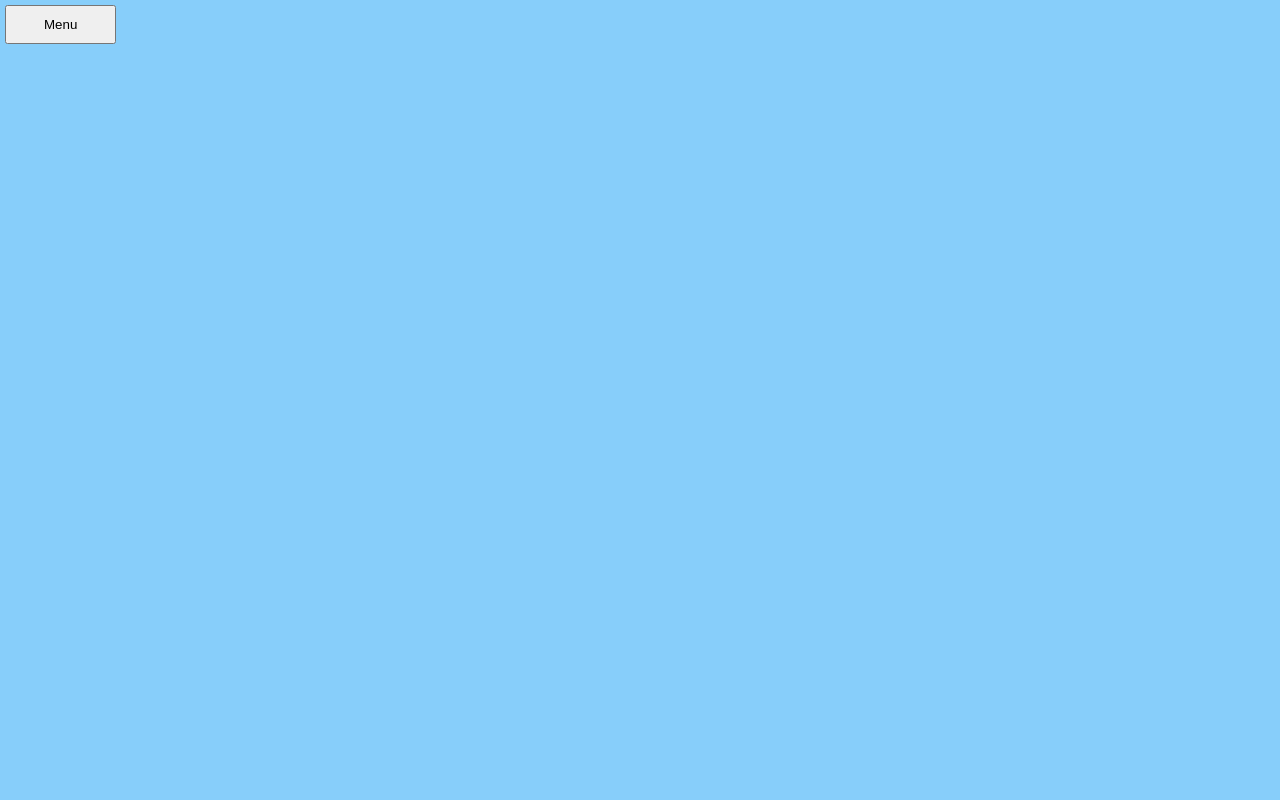
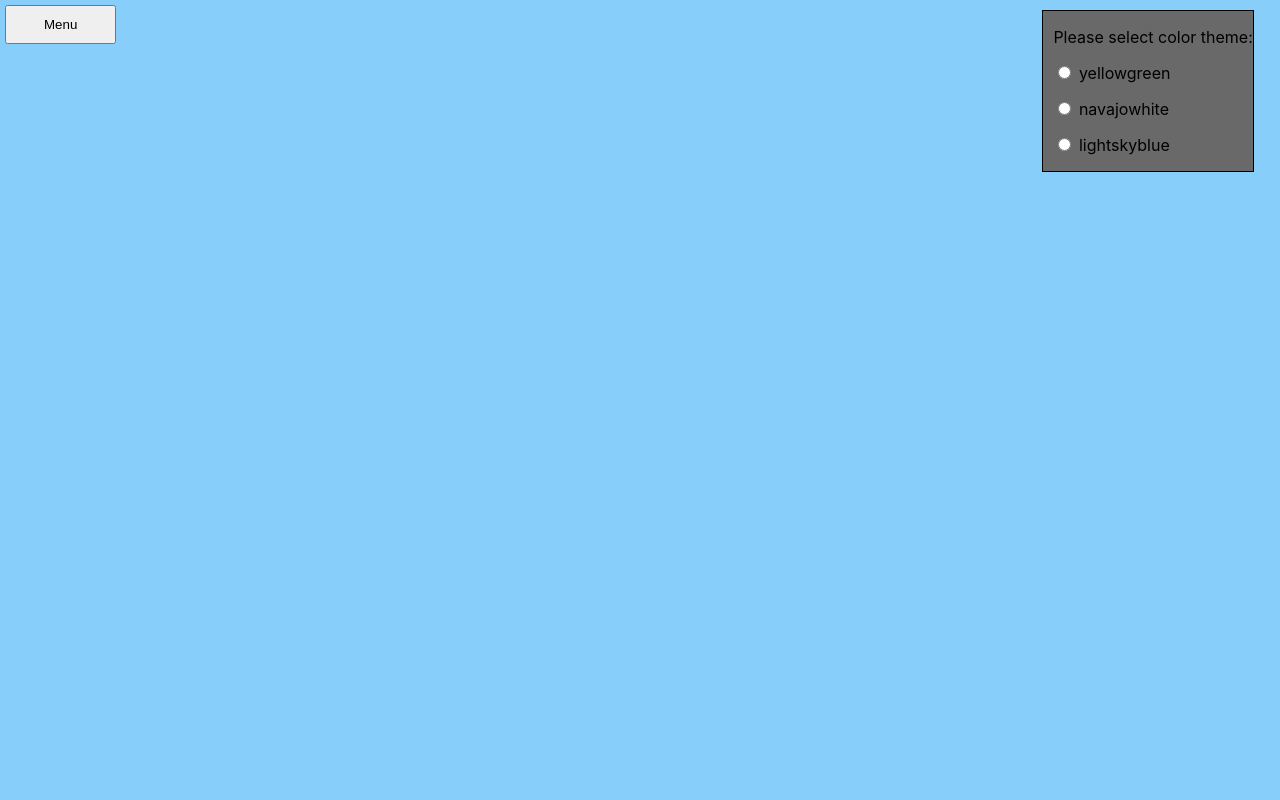
Before and after one commit to IgorYudintsev/DZ-for-Ignat, a React (Create React App) app: page / in a window 1280 px wide. Shown: the top 800 px of the page. Built offline with nearby package versions, Linux system fonts and the light colour scheme.

Commit message:
16.12.2020-colorThemes

```diff
--- a/src/App.css
+++ b/src/App.css
@@ -1,3 +1,15 @@
+.lightskyblue {
+    background-color: lightskyblue;
+}
+
+.navajowhite {
+    background-color: navajowhite;
+}
+
+.yellowgreen {
+    background-color: yellowgreen;
+}
+
 .App {
     min-width: 98vw;
     width: max-content;
@@ -28,6 +40,16 @@
     border: solid black 2px;
     padding: 10px;
     background-color: yellow;
+    width: 200px;
+}
+
+.RadioStylesForBackGround {
+    float: right;
+    margin-top: 10px;
+
+    border: solid black 1px;
+    padding-left: 10px;
+    background-color: dimgray;
     width: 200px;
 }
 
@@ -62,8 +84,10 @@ td {
     left: -30px;
 }
 
-.timerModule {}
-.setPreloader{
+.timerModule {
+}
+
+.setPreloader {
     text-align: center;
     background-color: lightblue;
     margin-bottom: 20px;
--- a/src/App.tsx
+++ b/src/App.tsx
@@ -159,19 +159,38 @@ function App() {
     //for TODOLIST------------selectComponent
     let arraySkills = [
         {
-            value: 1,
-            skills: 'Junior'
+            id: 1,
+            skills: 'Junior',
+            color: '  yellowgreen'
         },
         {
-            value: 2,
-            skills: 'Middle'
+            id: 2,
+            skills: 'Middle',
+            color: '  navajowhite'
         },
         {
-            value: 3,
-            skills: 'Senior'
+            id: 3,
+            skills: 'Senior',
+            color: '  lightskyblue'
         }
     ];
-    //for STATEreducer
+
+    let [color, setColor] = useState('lightskyblue');
+    const arraySkillsFoo = (id: number) => {
+        console.log(id);
+        if (id == 1) {
+            setColor('  yellowgreen')
+        }
+        if (id == 2) {
+            setColor('  navajowhite')
+        }
+        if (id == 3) {
+            setColor('  lightskyblue')
+        }
+
+    }
+
+    //for STATEreducer----------------------
     const startState: Array<StateType> = [
         {id: v1(), name: "Igor", age: 41},
         {id: v1(), name: "Olga", age: 39},
@@ -183,17 +202,30 @@ function App() {
     const SortAGEAC = {type: 'AGESORT', payload: 18}
 
     return (
-        <div>
+        <div className={color}>
             <div className="App">
                 <BrowserRouter>
+                    <div className={'RadioStylesForBackGround'}>
+                        <Radio
+                            arraySkills={arraySkills}
+                            title={'Please select color theme: '}
+                            arraySkillsFoo={arraySkillsFoo}
+                            setColor={true}
+                        />
+                    </div>
                     <Menu callBack={() => MenuFoo(!opacity)} opacity={opacity}/>
-                    <Route path={'/monday'} render={() => <Telegram
-                        name='Sasha'
-                        surName='Yudintsev'
-                        arQualities={filteredarQualities}
-                        Delete={Delete}
-                        changeFilter={changeFilter}
-                    />}/>
+                    <Route path={'/monday'} render={() =>
+                        <div className={'general'}>
+                            <Telegram
+                                name='Sasha'
+                                surName='Yudintsev'
+                                arQualities={filteredarQualities}
+                                Delete={Delete}
+                                changeFilter={changeFilter}
+                            />
+                        </div>
+                    }
+                    />
 
                     <Route path={'/tuesday'} render={() => {
                         return (
@@ -231,7 +263,13 @@ function App() {
                                 </div>}
                                 {!loading && show && <div className={'leftSide'}>
                                     <div className={'SelectStyles'}><Select arraySkills={arraySkills}/></div>
-                                    <div className={'RadioStyles'}><Radio arraySkills={arraySkills}/></div>
+                                    <div className={'RadioStyles'}>
+                                        <Radio
+                                            arraySkills={arraySkills}
+                                            title={'Please select your SKILL: '}
+                                            arraySkillsFoo={arraySkillsFoo}
+                                        />
+                                    </div>
                                     <div className={'ArrayState'}><ArrayState
                                         state={startState}
                                         SortUpValueForAction={SortUpValueForAction}
@@ -240,7 +278,7 @@ function App() {
                                     /></div>
                                     <div className={'timerModule'}><Timer/></div>
                                 </div>}
-                                <Range  min={200} max={300}/>
+                                <Range min={200} max={300}/>
                                 <RangeDouble min={200} max={1000}/>
                             </div>
                         )
--- a/src/common/Radio.tsx
+++ b/src/common/Radio.tsx
@@ -1,22 +1,26 @@
 import React, {ChangeEvent, useState} from "react";
 
 type RadioType = {
-    arraySkills: Array<{ value: number, skills: string }>
+    arraySkills: Array<{ id: number, skills: string, color?: string }>
+    title: string
+    arraySkillsFoo: (id: number) => void
+    setColor?:boolean
 }
 
 export const Radio = (props: RadioType) => {
-    let [Skill,SetSkill]=useState<string|undefined>('1');
-    const onChangeHandler=(event:ChangeEvent<HTMLInputElement>)=>{
+    let [Skill, SetSkill] = useState<string | undefined>('1');
+    const onChangeHandler = (event: ChangeEvent<HTMLInputElement>) => {
         SetSkill(event.currentTarget.value)
+        props.arraySkillsFoo(Number(event.currentTarget.value));
     }
     return (
         <div>
-            <p>Please select your SKILL:</p>
+            <p>{props.title}</p>
             {props.arraySkills.map(m =>
                 <p>
                     <label>
-                        <input type="radio" name="gender" value={Skill} onChange={onChangeHandler}/>
-                        {m.skills}
+                        <input type="radio" name="gender" value={m.id} onChange={onChangeHandler}/>
+                        {props.setColor?  m.color : m.skills}
                     </label>
                 </p>
             )}
--- a/src/common/Select.tsx
+++ b/src/common/Select.tsx
@@ -2,7 +2,7 @@ import React, {ChangeEvent, useState} from "react";
 
 type SelectType = {
     // arraySkills:{value: number, skills: string}[]
-    arraySkills:Array<{value: number, skills: string}>
+    arraySkills:Array<{id: number, skills: string, color?:string}>
 }
 
 export const Select = (props:SelectType) => {
@@ -14,7 +14,7 @@ export const Select = (props:SelectType) => {
         <select value={Skill} onChange={onChangeHandler}>
             <option>none</option>
             {
-               props.arraySkills.map(m => <option value={m.value}>{m.skills}</option>)
+               props.arraySkills.map(m => <option value={m.id}>{m.skills}</option>)
             }
         </select>
     )
--- a/src/index.css
+++ b/src/index.css
@@ -5,7 +5,7 @@ body {
     sans-serif;
   -webkit-font-smoothing: antialiased;
   -moz-osx-font-smoothing: grayscale;
-  background-color: lightskyblue;
+  /*background-color: lightskyblue;*/
 }
 
 code {
```
Also changed, not shown: 1 other file (tests, documents, lock files or other folders).
